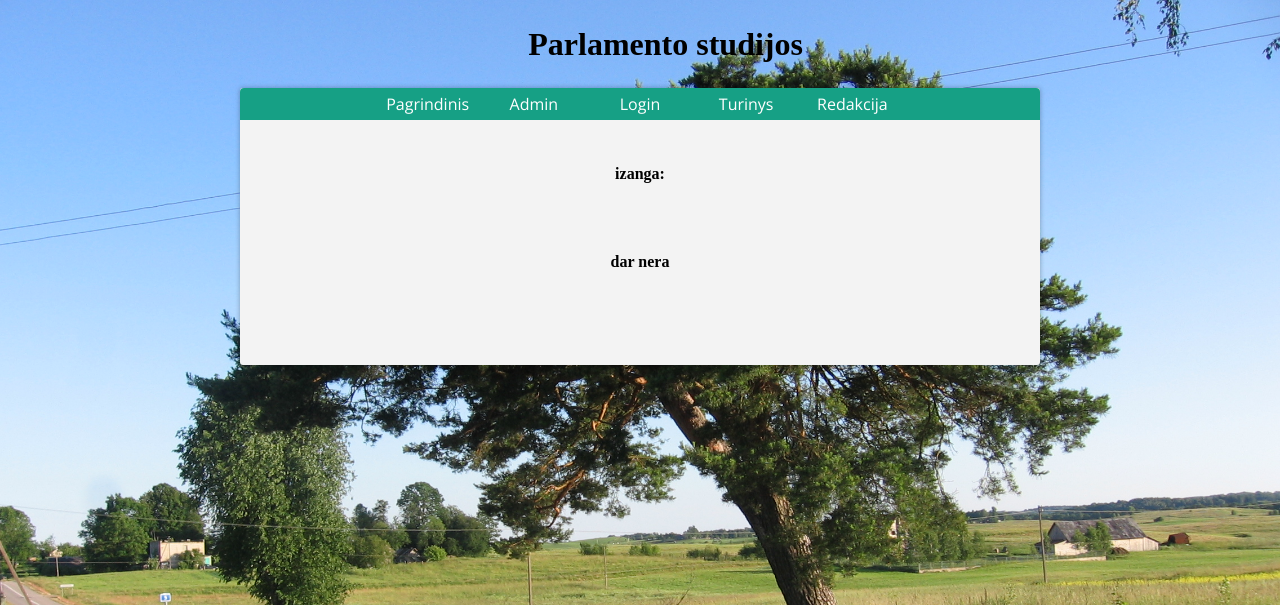
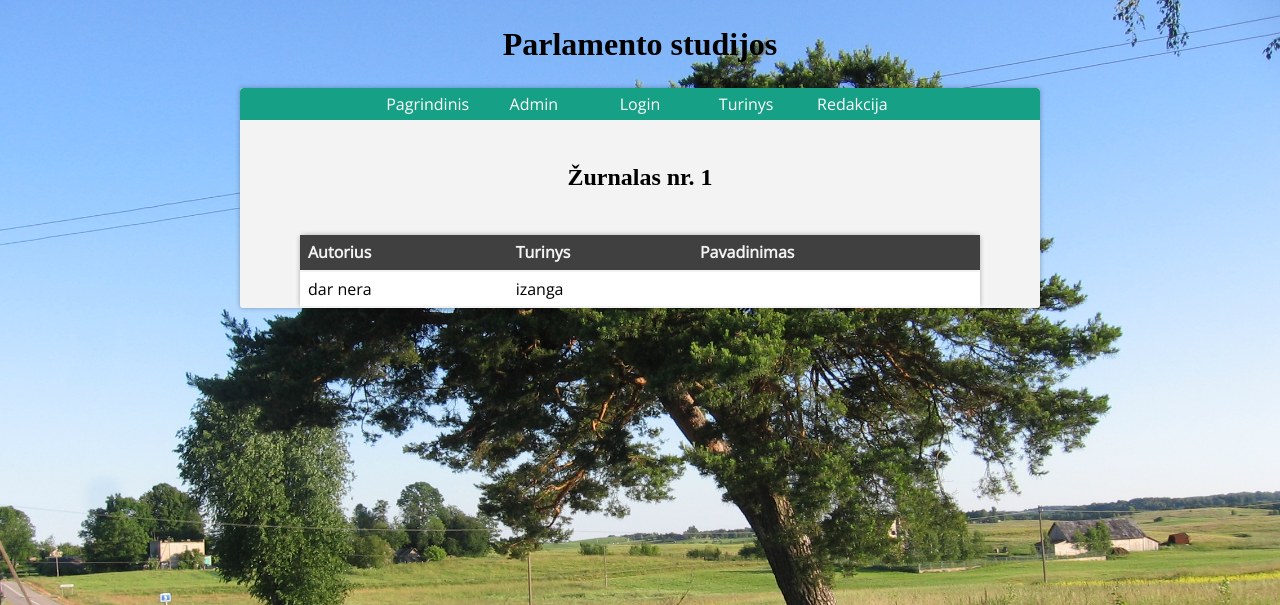
Before and after one commit to ankeris/parlamento-studijos, a PHP site: page /publication.php?publicationindex=1 in a window 1280 px wide. Shown: the top 605 px of the page. Run offline with PHP 8.4, Linux system fonts and the light colour scheme; data comes from the database, SQL or seed files in the repository; some libraries are stand-ins or nearby versions; some web fonts are replaced.

Commit message:
inserted table

```diff
--- /dev/null
+++ b/css/_publication-page.scss
@@ -0,0 +1,22 @@
+table {
+    font-family: arial, sans-serif;
+    border-collapse: collapse;
+    border-radius: 5px;
+    width: 85%;
+    margin: 0 auto;
+    box-shadow:0 0 5px rgba(0, 0, 0, 0.3);
+}
+
+td, th {
+    border-bottom: 2px solid $darkerwhite;
+    text-align: left;
+    padding: 8px;
+
+}
+th {
+    background-color: $grey;
+    color: $darkerwhite;
+}
+tr {
+    background-color: $white;
+}
--- a/css/mainpage.css
+++ b/css/mainpage.css
@@ -115,6 +115,26 @@
     #app form section:nth-child(odd) {
       background-color: #e4e4e4; }
 
+table {
+  font-family: arial, sans-serif;
+  border-collapse: collapse;
+  border-radius: 5px;
+  width: 85%;
+  margin: 0 auto;
+  box-shadow: 0 0 5px rgba(0, 0, 0, 0.3); }
+
+td, th {
+  border-bottom: 2px solid #F3F3F3;
+  text-align: left;
+  padding: 8px; }
+
+th {
+  background-color: #404040;
+  color: #F3F3F3; }
+
+tr {
+  background-color: #FFFFFF; }
+
 #title, h1, h2, h3, h4, h5, h6 {
   font-family: 'News Cycle'; }
 
--- a/css/mainpage.scss
+++ b/css/mainpage.scss
@@ -7,6 +7,8 @@
 @import "login-page";
 
 @import "admin-page";
+
+@import "publication-page";
 
 #title, h1,h2,h3,h4,h5,h6 {
  font-family: 'News Cycle';
--- a/includes/header.php
+++ b/includes/header.php
@@ -10,7 +10,7 @@
 </head>
 
 <body>
-<h1 style="width: 100%; text-align:center; margin: 2%;">Parlamento studijos</h1>
+<h1 style="width: 96%; text-align:center; margin: 2%;">Parlamento studijos</h1>
 
 
 <main>
--- a/publication.php
+++ b/publication.php
@@ -10,16 +10,31 @@
 
 ?>
 
+<h2>
+Žurnalas nr.
+<?php
+foreach ($publications as $publication){
+    echo $publication['publication'];
+    break;
+}
+?>
+
+</h2>
+
+<table>
+  <tr>
+    <th>Autorius</th>
+    <th>Turinys</th>
+    <th>Pavadinimas</th>
+  </tr>
 
 <?php
 foreach ($publications as $publication){
 ?>
-
-<h4><?php echo $publication['topic']?>:</h4>
-
-<h4><?php echo $publication['author']?></h4>
-
-<h4><a href="media/pdfs/<?php echo $publication['pdf_url']?>"><?php echo $publication['name']?></a></h4>
-
-
+  <tr>
+    <td><?php echo $publication['author']?></td>
+    <td><?php echo $publication['topic']?></td>
+    <td><a href="media/pdfs/<?php echo $publication['pdf_url']?>"><?php echo $publication['name']?></a></td>
+  </tr>
 <?php } ?>
+</table>
```
Also changed, not shown: 1 other file.
